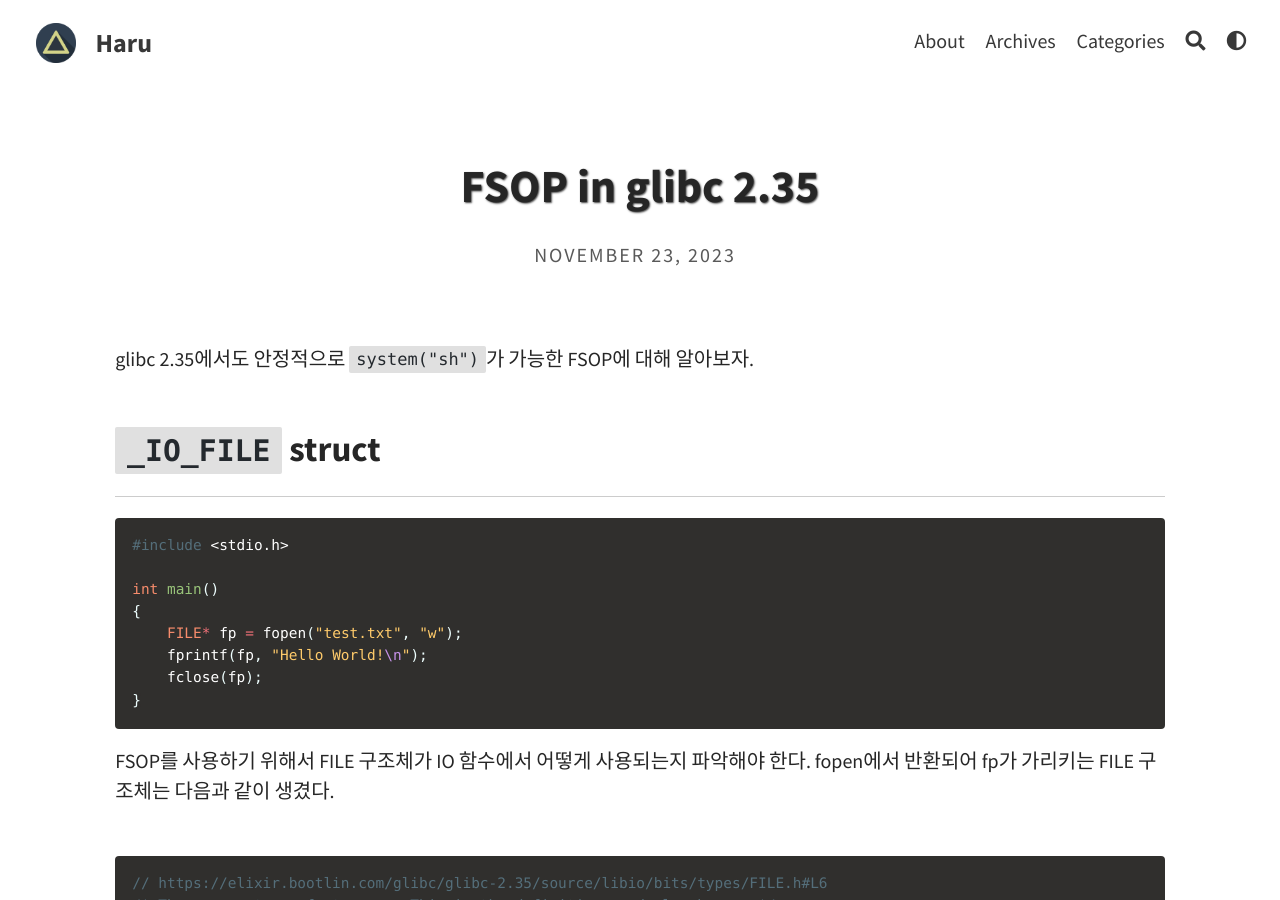
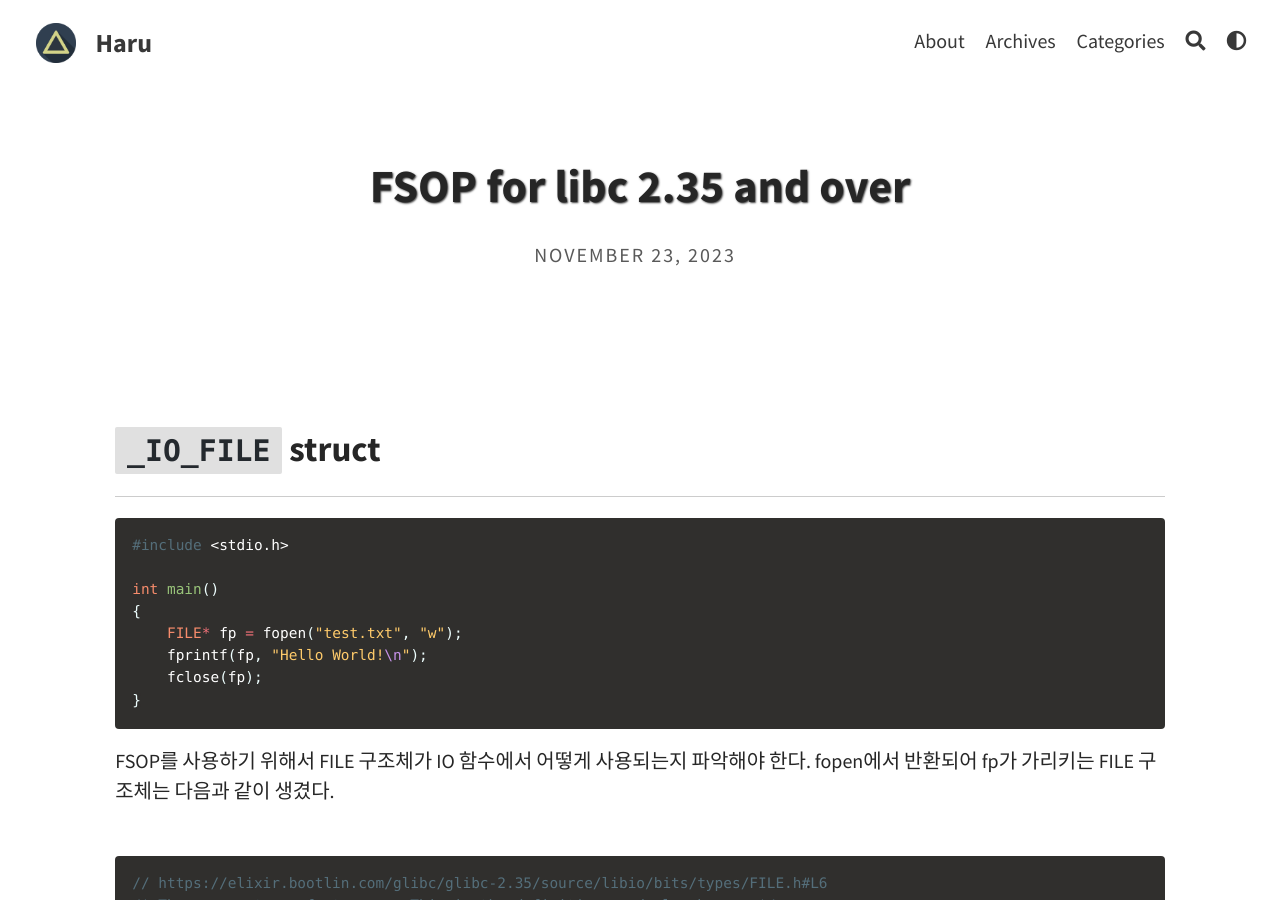
Before and after one commit to hareh4ru/hareh4ru.github.io, a Jekyll site: the page built from _posts/2023-11-23-AAW-to-RCE-[FSOP].md, in a window 1280 px wide and 900 px high. Built offline with Jekyll 4.4.1, drawn with Linux system fonts in a browser that asks for light colours; a script that is not in the unit is left out; comment, search, counter and statistics services are not loaded.

Commit message:
Update 2023-11-23-AAW-to-RCE-[FSOP].md

```diff
--- a/_posts/2023-11-23-AAW-to-RCE-[FSOP].md
+++ b/_posts/2023-11-23-AAW-to-RCE-[FSOP].md
@@ -1,13 +1,12 @@
 ---
 published: true
 layout: post
-title: FSOP in glibc 2.35
+title: FSOP for libc 2.35 and over
 category: pwn
 tags:
   - - FSOP
 excerpt_separator: <!--more-->
 ---
-glibc 2.35에서도 안정적으로 `system("sh")`가 가능한 FSOP에 대해 알아보자.
 <!--more-->
 <br/>
 <br/>
```
